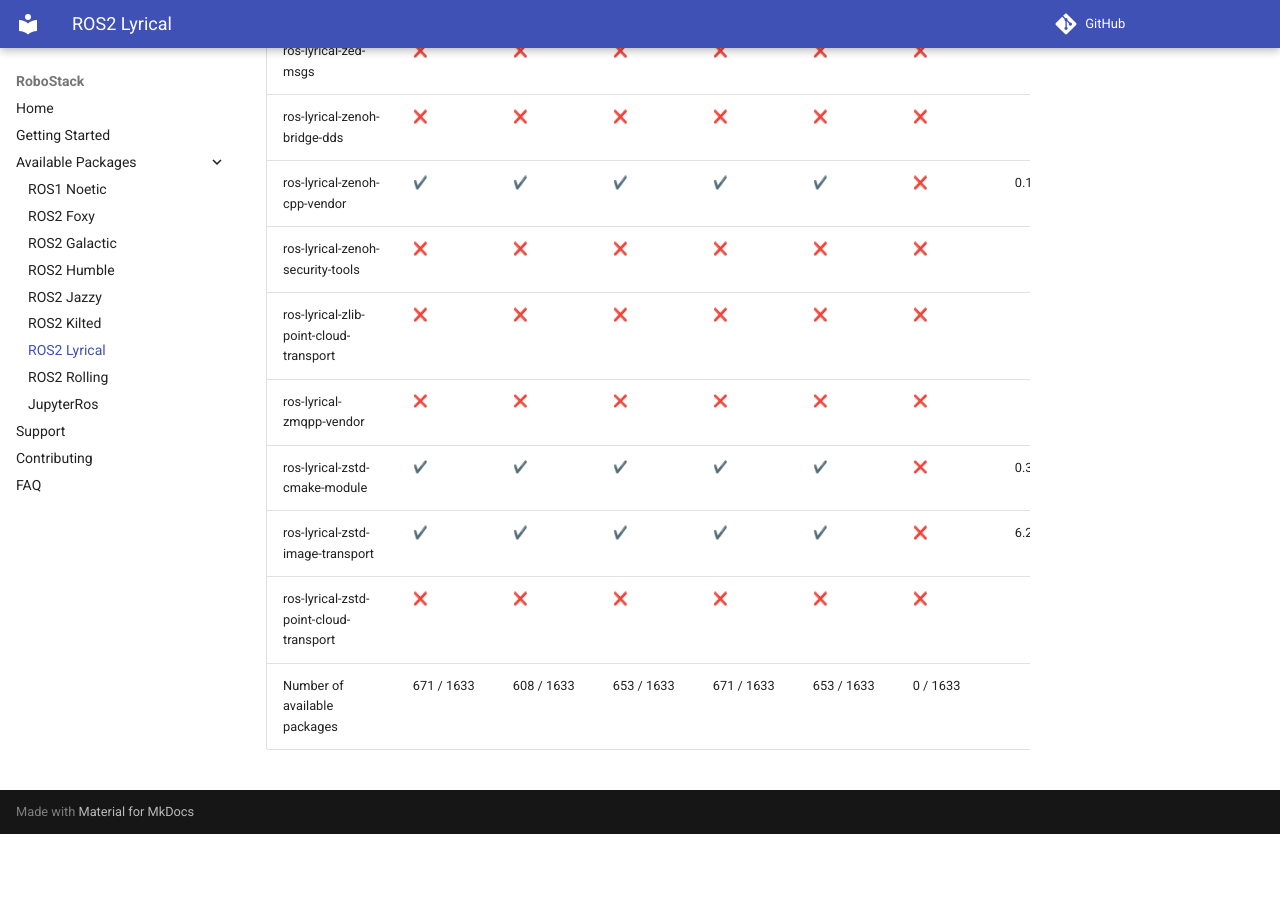
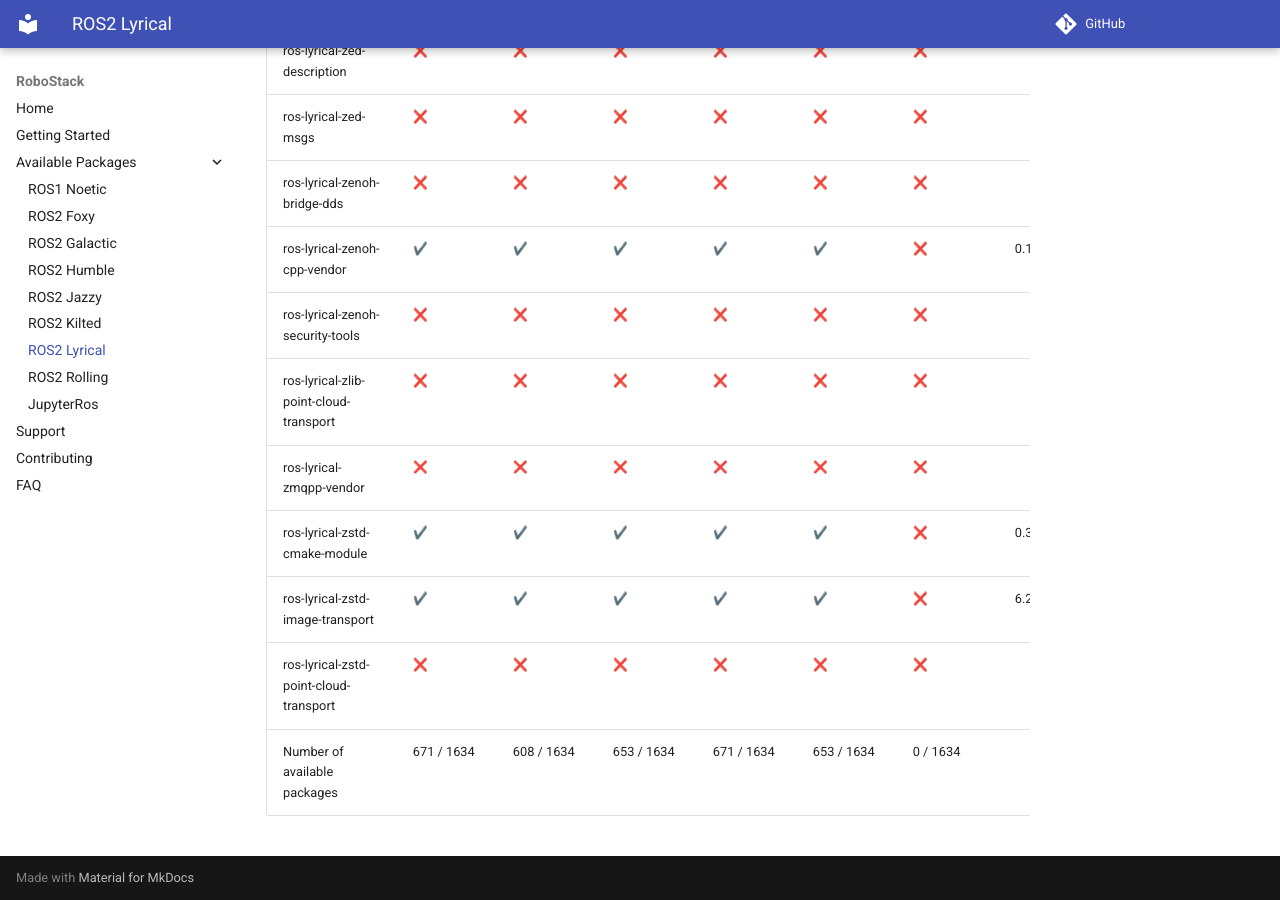
Before and after one commit to RoboStack/robostack.github.io, an MkDocs documentation site: the page built from docs/lyrical.md, in a window 1280 px wide and 900 px high, scrolled down 120501 px. Built offline with MkDocs 1.6.1 and Material for MkDocs 9.7.7, drawn with Linux system fonts in a browser that asks for light colours; emoji names are drawn with the system emoji font; comment, search, counter and statistics services are not loaded; before the commit the page ends 121335 px from its top, so only the background shows below that; some of the changed text lies outside the part shown.

Commit message:
Update tables

```diff
--- a/docs/lyrical.md
+++ b/docs/lyrical.md
@@ -1633,4 +1634,4 @@
 | ros-lyrical-zstd-cmake-module | :heavy_check_mark: { data-sort='1' } | :heavy_check_mark: { data-sort='1' } | :heavy_check_mark: { data-sort='1' } | :heavy_check_mark: { data-sort='1' } | :heavy_check_mark: { data-sort='1' } | :x: { data-sort='0' } | 0.33.3  |
 | ros-lyrical-zstd-image-transport | :heavy_check_mark: { data-sort='1' } | :heavy_check_mark: { data-sort='1' } | :heavy_check_mark: { data-sort='1' } | :heavy_check_mark: { data-sort='1' } | :heavy_check_mark: { data-sort='1' } | :x: { data-sort='0' } | 6.2.5  |
 | ros-lyrical-zstd-point-cloud-transport | :x: { data-sort='0' } | :x: { data-sort='0' } | :x: { data-sort='0' } | :x: { data-sort='0' } | :x: { data-sort='0' } | :x: { data-sort='0' } |   |
-| Number of available packages |  671 / 1633 | 608 / 1633 | 653 / 1633 | 671 / 1633 | 653 / 1633 | 0 / 1633 |
+| Number of available packages |  671 / 1634 | 608 / 1634 | 653 / 1634 | 671 / 1634 | 653 / 1634 | 0 / 1634 |
```
Also changed, not shown: other parts of docs/lyrical.md (+1 -0 lines).
